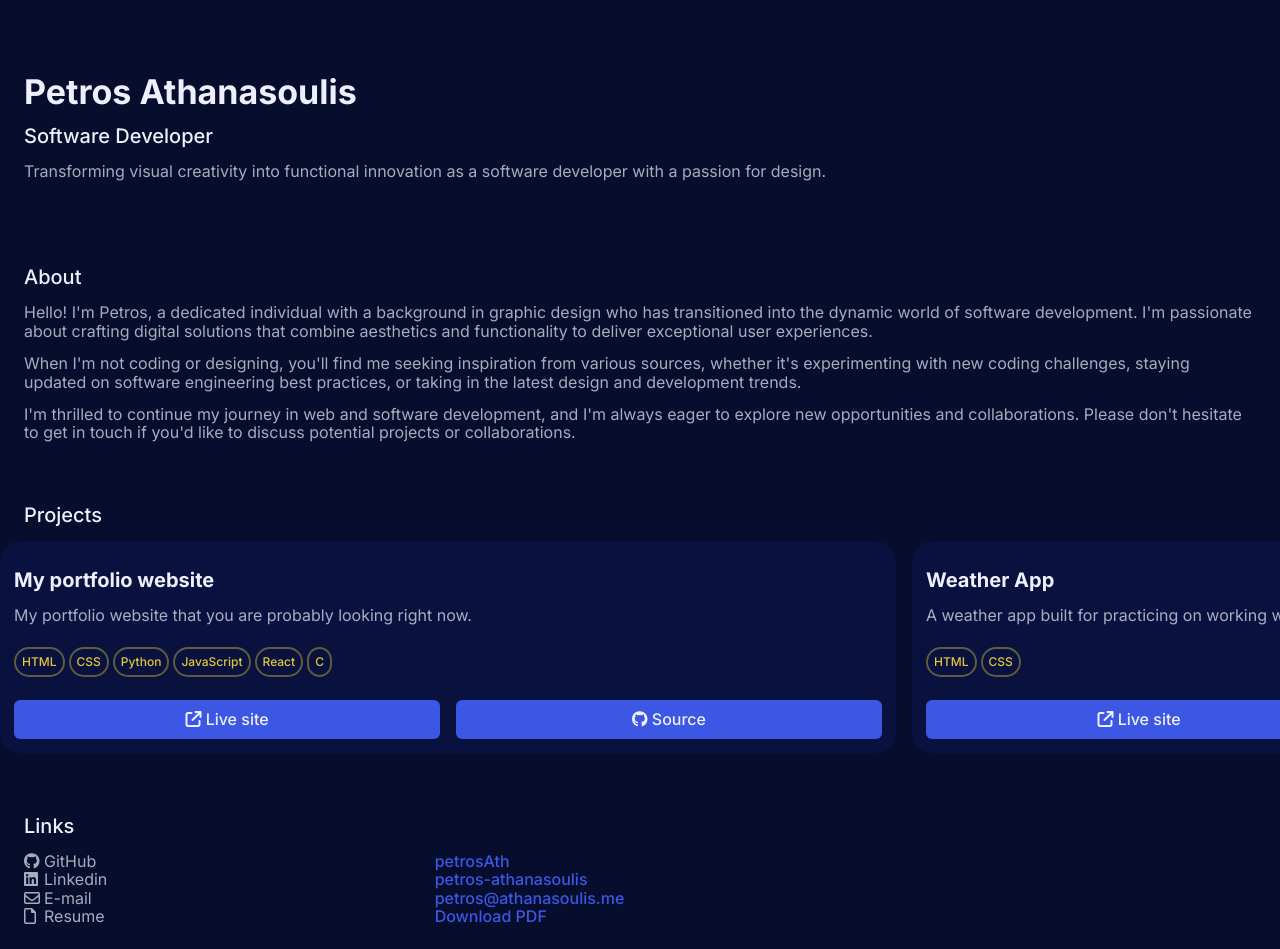
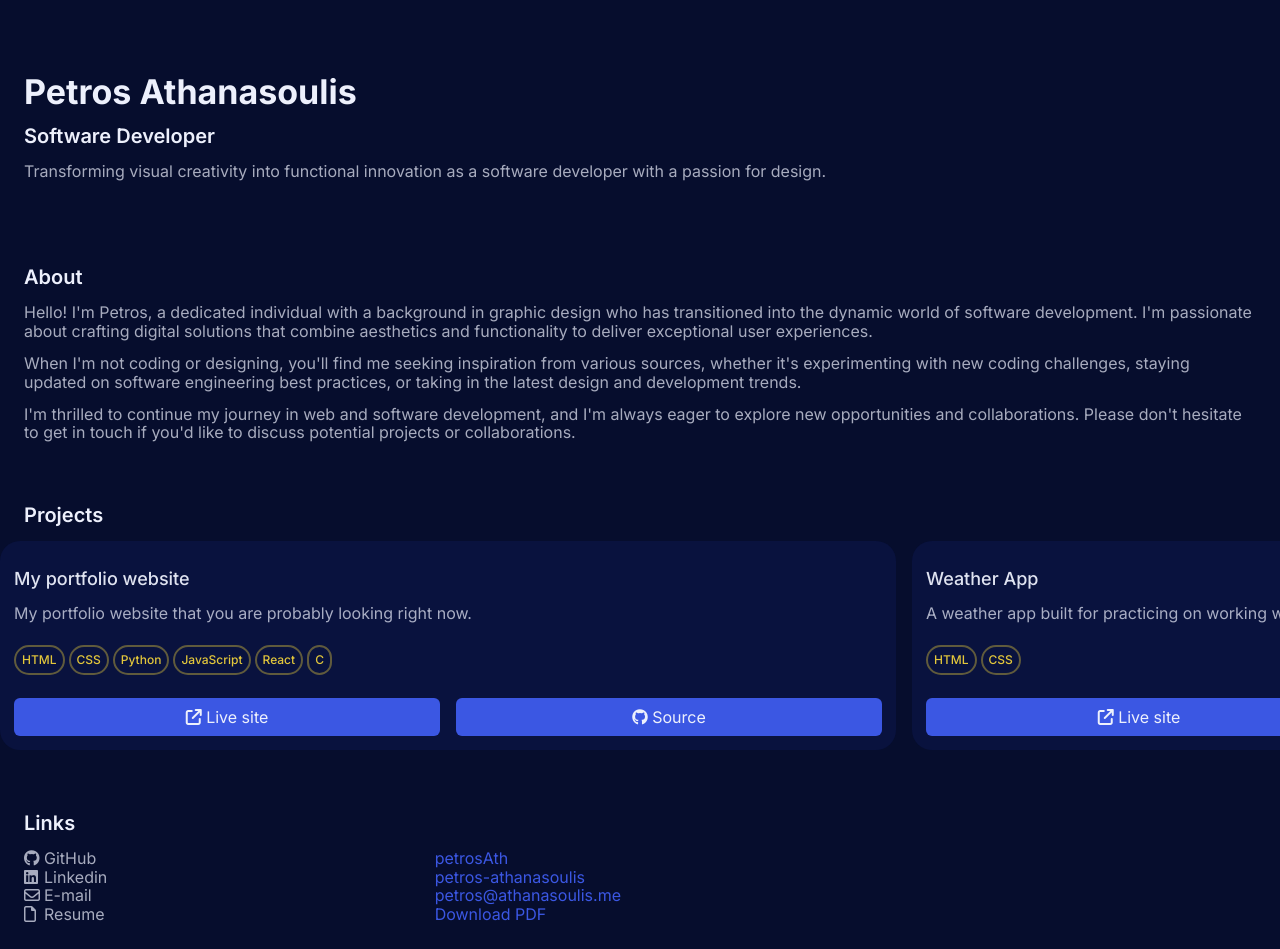
Before and after one commit to petrosAth/my-website, a website built with Vite: page index.html in a window 1280 px wide. Built offline with nearby package versions, Linux system fonts and the light colour scheme.

Commit message:
CSS: Adjust typography

```diff
--- a/src/stylesheets/typography.css
+++ b/src/stylesheets/typography.css
@@ -13,7 +13,7 @@ h1 {
 
 h2 {
   font-size: var(--fs-2);
-  font-weight: var(--fw-m);
+  font-weight: var(--fw-sb);
   color: var(--clr-f-900);
   margin: 0;
   padding-top: var(--pd-el-b);
@@ -21,7 +21,8 @@ h2 {
 
 h3 {
   font-size: var(--fs-3);
-  color: var(--clr-f-900);
+  font-weight: var(--fw-m);
+  color: var(--clr-f-800);
   margin: 0;
   padding-top: var(--pd-el-b);
 }
@@ -43,6 +44,6 @@ p {
 
 a {
   color: var(--clr-prm-400);
-  font-weight: var(--fw-m);
+  font-weight: var(--fw-r);
   text-decoration: none;
 }
--- a/src/stylesheets/variables.css
+++ b/src/stylesheets/variables.css
@@ -16,7 +16,7 @@
   /* Font sizes */
   --fs-1: 2.125rem;
   --fs-2: 1.25rem;
-  --fs-3: 1.25rem;
+  --fs-3: 1.125rem;
   --fs-4: 0.75rem;
   --fs-p: 1rem;
   --fs-btn: 1.5rem;
```
